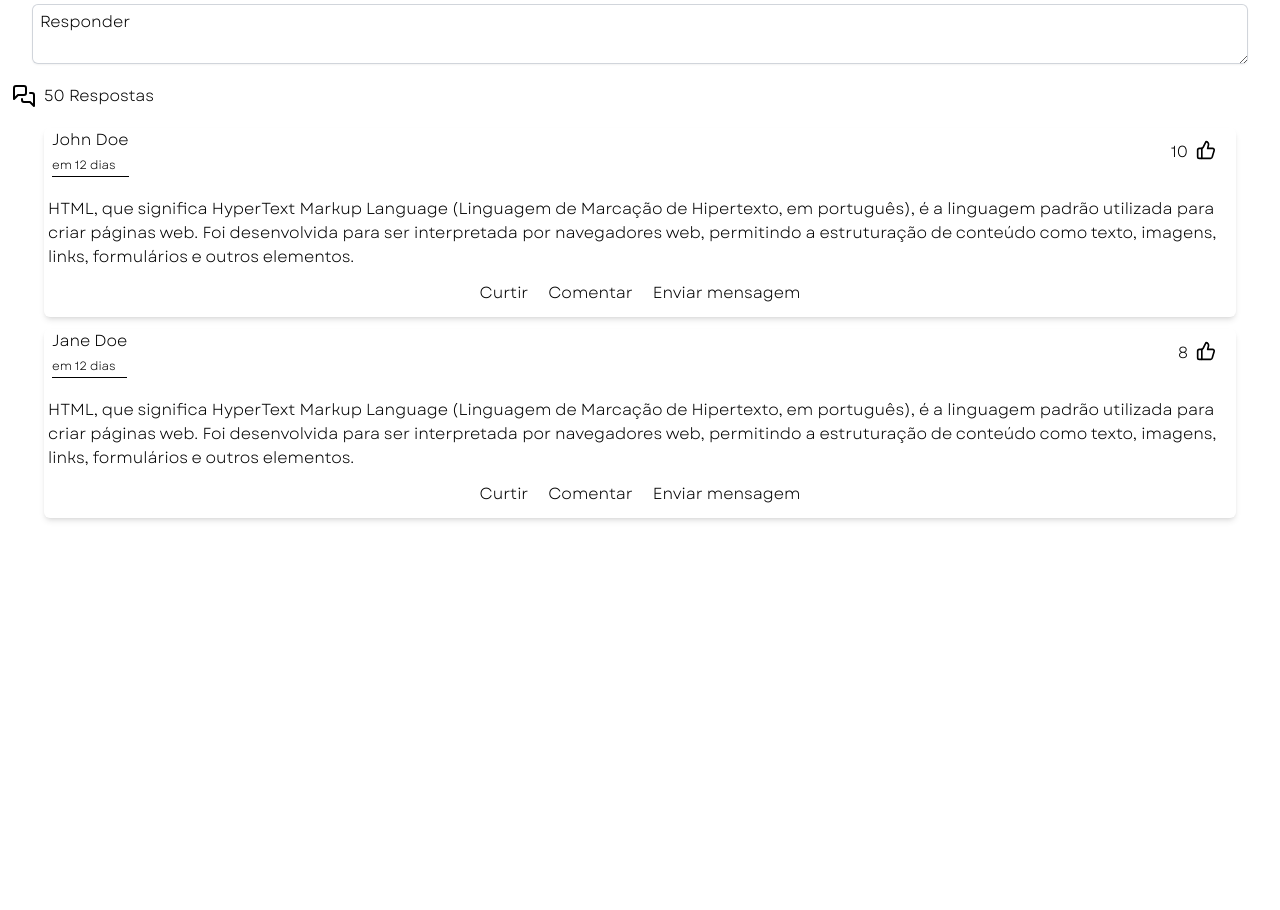
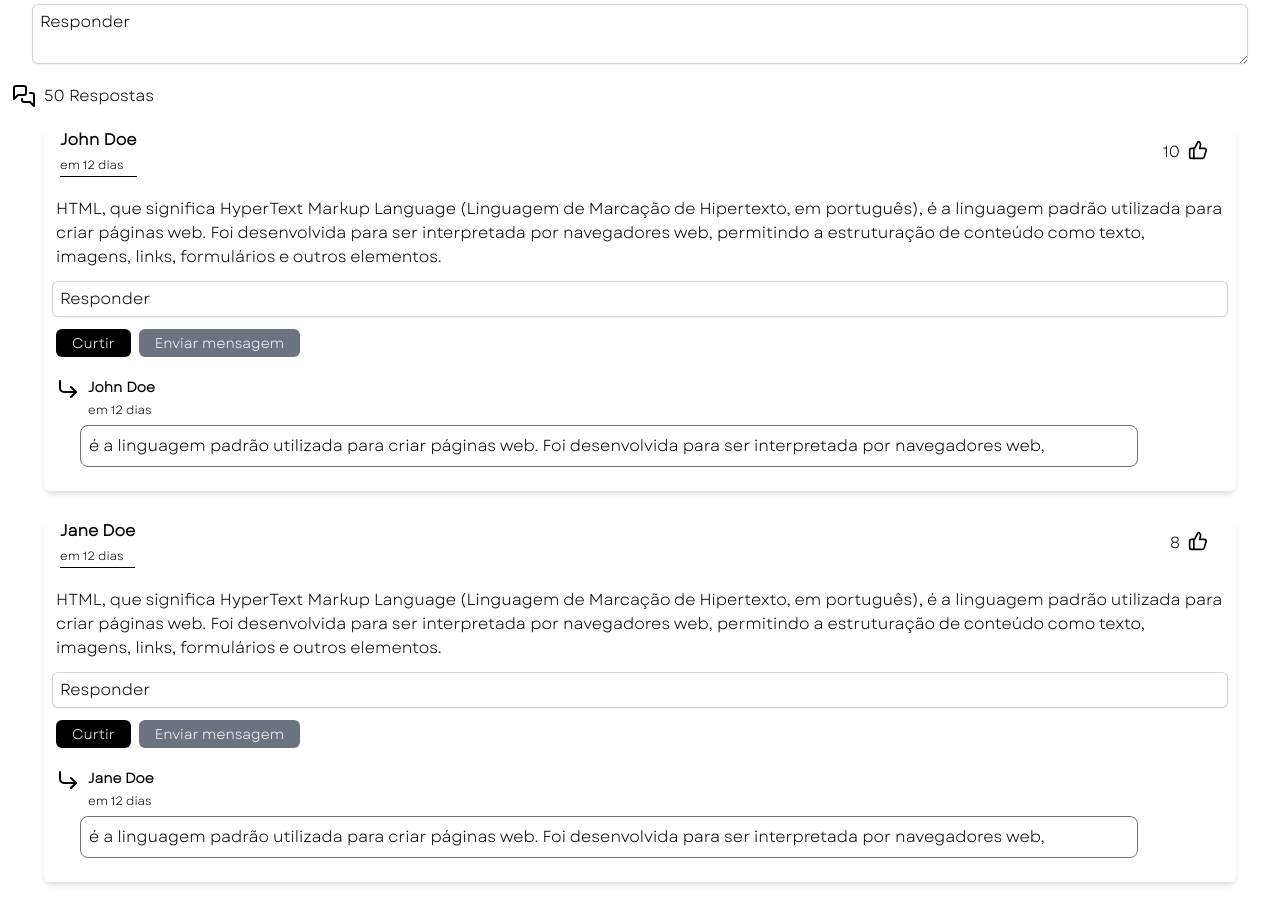
Before and after one commit to luixgabriel/bolha-dev_help-frontend, a Next.js app: page /doubts in a window 1280 px wide. Shown: the part 820-1730 px from the top of the page. Before the commit the page ends 1350 px from the top, so only its background shows below. Built offline with nearby package versions, Linux system fonts and the light colour scheme; no server answers.

Commit message:
feat: finished answers section?

```diff
--- a/src/app/doubts/page.tsx
+++ b/src/app/doubts/page.tsx
@@ -5,6 +5,7 @@ import Image from 'next/image'
 import {
   CircuitBoard,
   CornerDownRight,
+  CornerDownRightIcon,
   CornerLeftDown,
   MessagesSquare,
   ThumbsUp,
@@ -62,10 +63,13 @@ const Doubts = ({ searchParams }: { searchParams: { id: string } }) => {
       </div>
       <div className="w-[95%] mx-auto">
         {answers.map((item: IAnswers, index) => (
-          <div key={index} className="shadow-md rounded-md m-3">
+          <div
+            key={index}
+            className="shadow-md px-2 rounded-md mx-3 mb-7 mt-3 "
+          >
             <div className="flex px-2 justify-between">
               <div className="mb-3">
-                <h1>{item.user.name}</h1>
+                <h1 className="font-bold">{item.user.name}</h1>
                 <span className="text-xs overflow-y-hidden">
                   {formatDistanceToNow(new Date(item.createdAt), {
                     addSuffix: true,
@@ -87,10 +91,37 @@ const Doubts = ({ searchParams }: { searchParams: { id: string } }) => {
               conteúdo como texto, imagens, links, formulários e outros
               elementos.
             </p>
-            <div className="flex justify-center gap-5 my-3">
-              <span>Curtir</span>
-              <span>Comentar</span>
-              <span>Enviar mensagem</span>
+            <input
+              type="text"
+              placeholder="Responder"
+              className="block w-full rounded-md border-0 py-1.5 px-2 shadow-sm ring-1 ring-inset ring-gray-300 placeholder:text-black  focus:ring-2 focus:ring-inset"
+            />
+            <div className="flex gap-2 my-3 mx-1">
+              <button className="bg-black text-sm text-white py-1 px-4 rounded-md">
+                Curtir
+              </button>
+              <button className="bg-gray-500 text-sm text-white py-1 px-4 rounded-md">
+                Enviar mensagem
+              </button>
+            </div>
+            <div className="flex flex-col py-2">
+              <div className="flex mx-1 gap-2">
+                {' '}
+                <CornerDownRightIcon />
+                <div>
+                  <h1 className="text-sm font-semibold">{item.user.name}</h1>
+                  <span className="text-xs overflow-y-hidden">
+                    {formatDistanceToNow(new Date(item.createdAt), {
+                      addSuffix: true,
+                      locale: ptBR,
+                    })}
+                  </span>
+                </div>
+              </div>
+              <span className="ml-7 mt-1 w-[90%] mb-4 border border-gray-500 rounded-lg p-2">
+                é a linguagem padrão utilizada para criar páginas web. Foi
+                desenvolvida para ser interpretada por navegadores web,
+              </span>
             </div>
           </div>
         ))}
```
